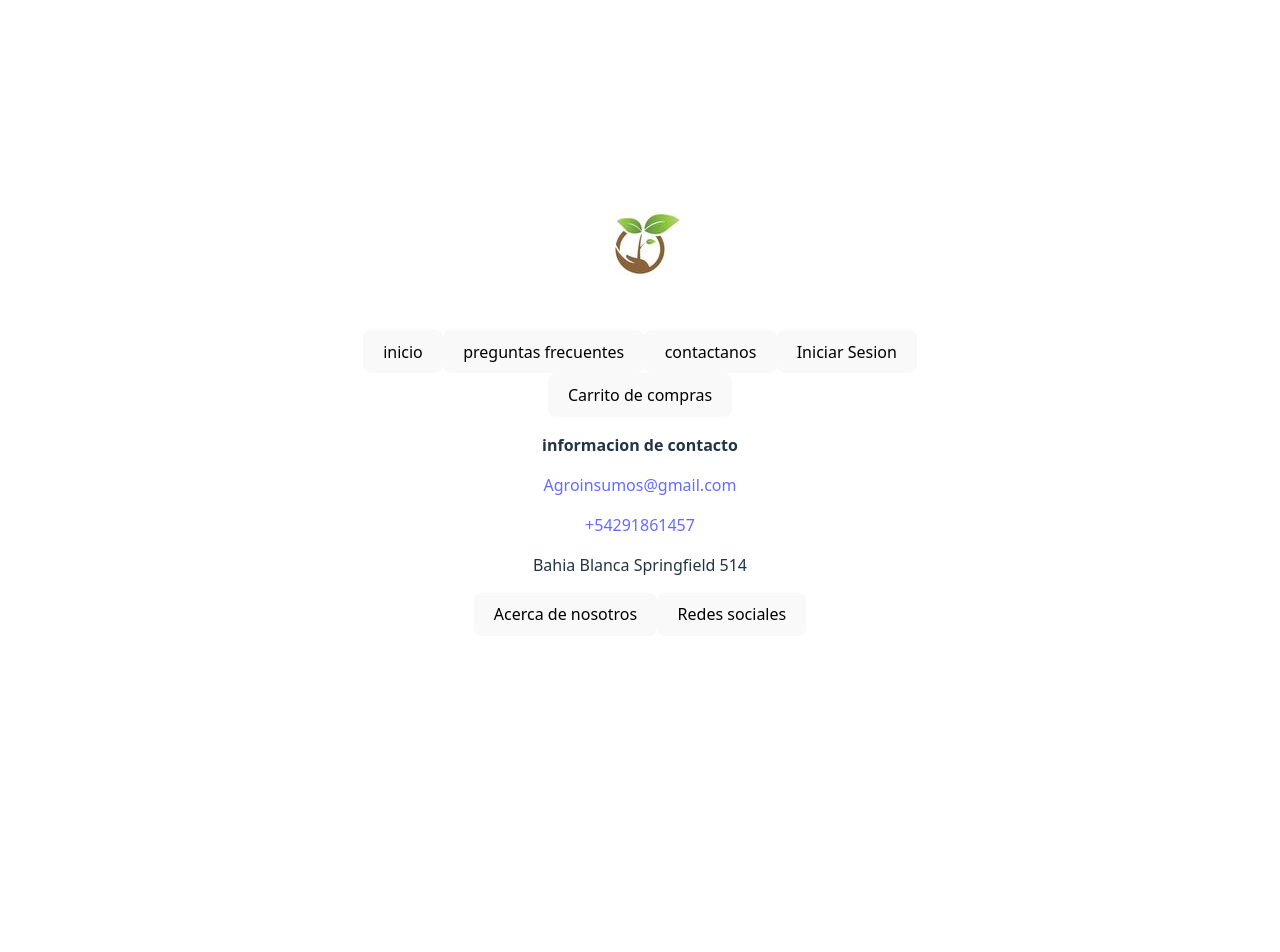
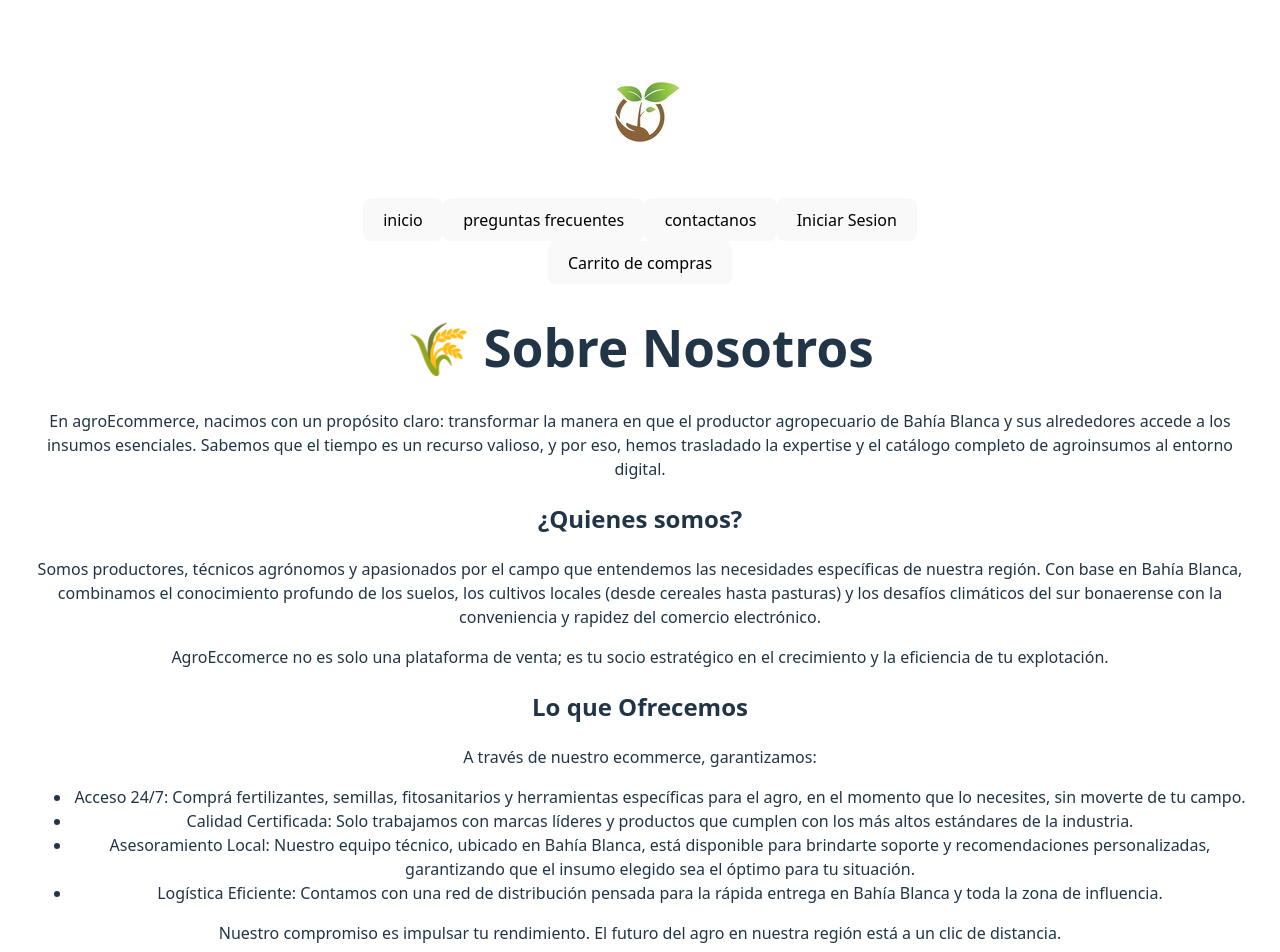
Before and after one commit to brunofernandez87/Eccomerce-Frontend, a React (Vite) app: page /aboutUs in a window 1280 px wide. Shown: the top 952 px of the page. Before the commit the page ends 800 px from the top, so only its background shows below. Built offline with nearby package versions, Linux system fonts and the light colour scheme.

Commit message:
creacion sobre nosotros

```diff
--- /dev/null
+++ b/src/components/aboutUs.tsx
@@ -0,0 +1,58 @@
+export default function AboutUS() {
+  return (
+    <div>
+      <h1>🌾 Sobre Nosotros</h1>
+      <p>
+        En agroEcommerce, nacimos con un propósito claro: transformar la manera
+        en que el productor agropecuario de Bahía Blanca y sus alrededores
+        accede a los insumos esenciales. Sabemos que el tiempo es un recurso
+        valioso, y por eso, hemos trasladado la expertise y el catálogo completo
+        de agroinsumos al entorno digital.
+      </p>
+      <div>
+        <h2>¿Quienes somos?</h2>
+        <p>
+          Somos productores, técnicos agrónomos y apasionados por el campo que
+          entendemos las necesidades específicas de nuestra región. Con base en
+          Bahía Blanca, combinamos el conocimiento profundo de los suelos, los
+          cultivos locales (desde cereales hasta pasturas) y los desafíos
+          climáticos del sur bonaerense con la conveniencia y rapidez del
+          comercio electrónico.
+        </p>
+      </div>
+      <p>
+        AgroEccomerce no es solo una plataforma de venta; es tu socio
+        estratégico en el crecimiento y la eficiencia de tu explotación.
+      </p>
+      <div>
+        <h2>Lo que Ofrecemos</h2>
+        <p>A través de nuestro ecommerce, garantizamos:</p>
+        <ul>
+          <li>
+            Acceso 24/7: Comprá fertilizantes, semillas, fitosanitarios y
+            herramientas específicas para el agro, en el momento que lo
+            necesites, sin moverte de tu campo.
+          </li>
+          <li>
+            Calidad Certificada: Solo trabajamos con marcas líderes y productos
+            que cumplen con los más altos estándares de la industria.
+          </li>
+          <li>
+            Asesoramiento Local: Nuestro equipo técnico, ubicado en Bahía
+            Blanca, está disponible para brindarte soporte y recomendaciones
+            personalizadas, garantizando que el insumo elegido sea el óptimo
+            para tu situación.
+          </li>
+          <li>
+            Logística Eficiente: Contamos con una red de distribución pensada
+            para la rápida entrega en Bahía Blanca y toda la zona de influencia.
+          </li>
+        </ul>
+        <p>
+          Nuestro compromiso es impulsar tu rendimiento. El futuro del agro en
+          nuestra región está a un clic de distancia.
+        </p>
+      </div>
+    </div>
+  );
+}
--- a/src/components/footer/footer.tsx
+++ b/src/components/footer/footer.tsx
@@ -1,3 +1,5 @@
+import { Link } from "react-router-dom";
+
 export default function Footer() {
   return (
     <footer className="footer">
@@ -11,7 +13,10 @@ export default function Footer() {
         <a href="">+54291861457</a>
       </p>
       <p>Bahia Blanca Springfield 514</p>
-      <button>Acerca de nosotros</button>
+      <Link to="/aboutUS">
+        <button>Acerca de nosotros</button>
+      </Link>
+
       <button>Redes sociales</button>
     </footer>
   );
--- a/src/routes.tsx
+++ b/src/routes.tsx
@@ -10,6 +10,7 @@ import CardProduct from "./components/cardProduct";
 import Report from "./components/report";
 import Error from "./components/error";
 import CreateProduct from "./components/createProduct";
+import AboutUS from "./components/aboutUs";
 import { useState } from "react";
 export default function Routs({ user, setuser }) {
   const [cartContent, setcartContent] = useState([]);
@@ -49,6 +50,7 @@ export default function Routs({ user, setuser }) {
       <Route path="/report" element={<Report user={user} />} />
       <Route path="/error/:error" element={<Error />} />
       <Route path="/create" element={<CreateProduct />} />
+      <Route path="/aboutUs" element={<AboutUS />} />
     </Routes>
   );
 }
```
